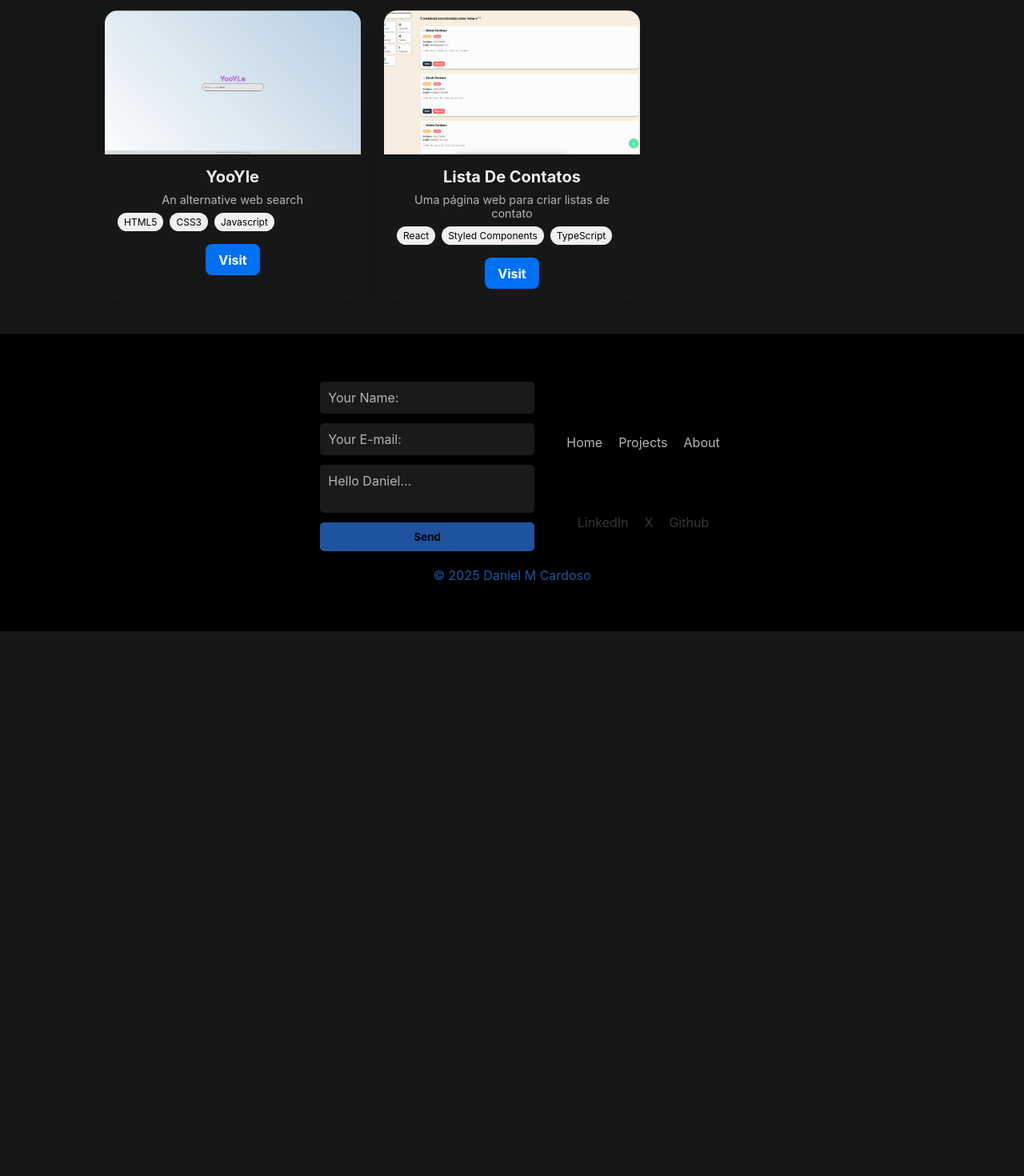
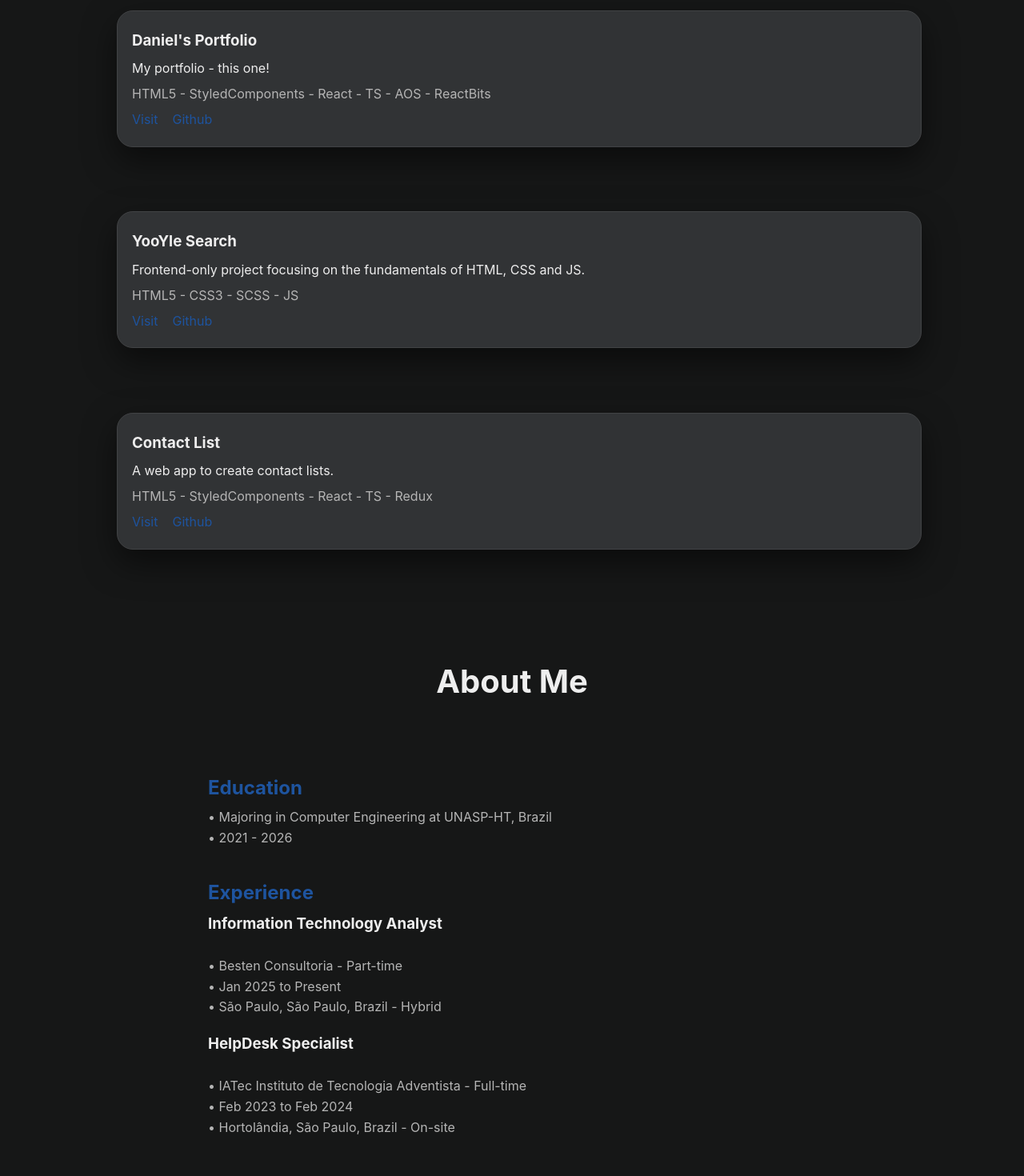
Before and after one commit to danieltwentynine/portfolio-dmc, a React (Create React App) app: page / in a window 1280 px wide. Shown: the part 1180-2650 px from the top of the page at 80% size. Before the commit the page ends 1969 px from the top, so only its background shows below. Built offline with nearby package versions, Linux system fonts and the light colour scheme; a web font is replaced by a local one.

Commit message:
Update: adding about section and adjusting projects

```diff
--- a/public/index.html
+++ b/public/index.html
@@ -2,7 +2,7 @@
 <html lang="en">
   <head>
     <meta charset="utf-8" />
-    <link rel="icon" href="%PUBLIC_URL%/icondanielAnime.png" />
+    <link rel="icon" href="%PUBLIC_URL%/danielAnime.png" />
     <meta name="viewport" content="width=device-width, initial-scale=1" />
     <meta name="theme-color" content="#000000" />
     <meta
--- a/src/App.tsx
+++ b/src/App.tsx
@@ -8,6 +8,7 @@ import "aos/dist/aos.css";
 import TargetCursor from "./components/Cursor/TargetCursor";
 import Squares from "./components/Background/Squares";
 import Footer from "./components/Footer";
+import About from "./components/About";
 AOS.init();
 
 function App() {
@@ -38,6 +39,7 @@ function App() {
         <Hero />
         <Projects />
       </Container>
+      <About/>
       <Footer/>
     </ThemeProvider>
   );
--- /dev/null
+++ b/src/components/About/index.tsx
@@ -0,0 +1,57 @@
+import { AboutContainer, AboutList, CenteredWrapper, TitleAbout } from "./styles";
+import { useEffect } from "react";
+import AOS from "aos";
+import "aos/dist/aos.css";
+
+export const initAOS = () => {
+  AOS.init({
+    duration: 1000,
+    once: true,
+  });
+};
+
+function Projects() {
+  useEffect(() => {
+    initAOS();
+  }, []);
+}
+
+function About() {
+    return (
+      <>
+        <TitleAbout data-aos="fade-up" data-aos-duration="1000">
+          About Me
+        </TitleAbout>
+        <CenteredWrapper>
+          <AboutContainer id="about">
+            <AboutList>
+              <li data-aos="fade-up" data-aos-duration="1000">
+                <h2>Education</h2>
+                <p>
+                  • Majoring in Computer Engineering at UNASP-HT, Brazil
+                  <br />• 2021 - 2026
+                </p>
+              </li>
+              <li data-aos="fade-up" data-aos-duration="1000">
+                <h2>Experience</h2>
+                <p>
+                  <h3>Information Technology Analyst</h3>
+                  <br />• Besten Consultoria - Part-time
+                  <br />• Jan 2025 to Present
+                  <br />• São Paulo, São Paulo, Brazil - Hybrid
+                </p>
+                <p>
+                  <h3>HelpDesk Specialist</h3>
+                  <br />• IATec Instituto de Tecnologia Adventista - Full-time
+                  <br />• Feb 2023 to Feb 2024
+                  <br />• Hortolândia, São Paulo, Brazil - On-site
+                </p>
+              </li>
+            </AboutList>
+          </AboutContainer>
+        </CenteredWrapper>
+      </>
+    );
+}
+
+export default About
--- /dev/null
+++ b/src/components/About/styles.ts
@@ -0,0 +1,69 @@
+import styled from "styled-components";
+import variaveis from "../../styles/variaveis";
+
+export const TitleAbout = styled.h1`
+    text-align: center;
+    font-size: 40px;
+    margin-top: 100px;
+    margin-bottom: 20px;
+    color: ${variaveis.branco}
+`
+
+export const CenteredWrapper = styled.div`
+    display: flex;
+    justify-content: center;
+    align-items: center;
+    min-height: 80vh;
+    padding: 20px;
+
+    @media (max-width: 768px) {
+        align-items: flex-start; // Avoid vertical squish on smaller screens
+        padding: 40px 20px;
+    }
+`;
+
+export const AboutContainer = styled.div`
+    width: 100%;
+    max-width: 800px;
+    text-align: left;
+    padding: 20px;
+
+    @media (max-width: 768px) {
+        padding: 10px;
+    }
+`;
+
+export const AboutList = styled.ul`
+  list-style: none;
+  padding: 0;
+  margin: 0;
+
+  li {
+    margin-bottom: 40px;
+
+    h2 {
+      margin-bottom: 10px;
+      font-size: 24px;
+      color: ${variaveis.highlightAzul};
+
+      @media (max-width: 600px) {
+        font-size: 20px;
+      }
+    }
+
+    h3 {
+      color: ${variaveis.branco};
+    }
+
+    p {
+      font-size: 16px;
+      line-height: 1.6;
+      margin-bottom: 18px;
+      color: ${variaveis.cinza};
+
+      @media (max-width: 600px) {
+        font-size: 14px;
+      }
+    }
+  }
+`;
--- a/src/components/Footer/index.tsx
+++ b/src/components/Footer/index.tsx
@@ -1,5 +1,5 @@
     import React, { useEffect } from "react";
-    import { ContactForm, FooterContainer, FooterList, Links, PageLinks } from "./styles";
+    import { ContactForm, FooterContainer, FooterList, SocialLinks, PageLinks } from "./styles";
 
     import emailjs from "emailjs-com";
 
@@ -30,10 +30,25 @@
             <FooterContainer>
                 <FooterList>
                 <li>
-                    <ContactForm>
-                        <input type="text" name="name" placeholder="Your Name: " required/>
-                        <input type="email" name="email" placeholder="Your E-mail:" required/>
-                        <textarea name="message" placeholder="Hello Daniel..." required></textarea>
+                    <ContactForm onSubmit={handleSubmit}>
+                    <input
+                        type="text"
+                        name="name"
+                        placeholder="Your Name: "
+                        required
+                    />
+                    <input
+                        type="email"
+                        name="email"
+                        placeholder="Your E-mail:"
+                        required
+                    />
+                    <textarea
+                        name="message"
+                        rows={5}
+                        placeholder="Hello Daniel..."
+                        required
+                    ></textarea>
                     <button type="submit">Send</button>
                     </ContactForm>
                 </li>
@@ -49,7 +64,7 @@
                         <a href="#about">About</a>
                     </li>
                     </PageLinks>
-                    <Links>
+                    <SocialLinks>
                     <li>
                         <a
                         href="https://www.linkedin.com/in/--dmc-dev/"
@@ -71,7 +86,7 @@
                         Github
                         </a>
                     </li>
-                    </Links>
+                    </SocialLinks>
                 </li>
                 </FooterList>
                 <p>© 2025 Daniel M Cardoso</p>
--- a/src/components/Footer/styles.ts
+++ b/src/components/Footer/styles.ts
@@ -7,6 +7,11 @@ export const FooterContainer = styled.footer`
     padding: 40px 20px;
     color: ${variaveis.highlightAzul};
     text-align: center;
+    display: flex;
+    flex-direction: column;
+    align-items: center;
+    box-shadow: 0 -4px 12px rgba(0, 0, 0, 0.5);
+    gap: 40px;
 
     p {
         padding-bottom: 20px;
@@ -18,7 +23,7 @@ export const FooterList = styled.ul`
     flex-wrap: wrap;
     justify-content: center;
     align-items: center;
-    gap: 20px;
+    gap: 40px;
     padding: 0 20px;
 
     @media (max-width: 768px) {
@@ -49,6 +54,12 @@ export const ContactForm = styled.form`
     background-color: #1a1a1a;
     color: ${variaveis.cinza};
     cursor: none;
+
+    &:focus {
+      outline: none;
+      border-color: ${variaveis.highlightAzul};
+      background-color: #222;
+    }
   }
 
   input::placeholder,
@@ -70,6 +81,12 @@ export const ContactForm = styled.form`
 
     &:hover {
       background-color: ${variaveis.highlightAzul || "#1e90ff"};
+      transform: translateY(-1px);
+      box-shadow: 0 4px 8px rgba(0, 123, 255, 0.3);
+    }
+
+    &:active {
+      transform: translateY(0);
     }
   }
 `;
@@ -87,12 +104,30 @@ export const PageLinks = styled.ul`
   }
 
   li {
-    margin-top: 40px;
+    margin-top: 20px;
     margin-bottom: 40px;
     a {
       color: ${variaveis.cinza};
       text-decoration: none;
       cursor: none;
+      &:hover {
+        color: ${variaveis.highlightAzul};
+      }
+
+      &:after {
+        content: "";
+        position: absolute;
+        bottom: -4px;
+        left: 0;
+        width: 0;
+        height: 2px;
+        background-color: ${variaveis.highlightAzul};
+        transition: width 0.3s ease;
+      }
+
+      &:hover:after {
+        width: 100%;
+      }
     }
 
     @media (max-width: 768px) {
@@ -102,7 +137,7 @@ export const PageLinks = styled.ul`
   }
 `;
 
-export const Links = styled.ul`
+export const SocialLinks = styled.ul`
   display: flex;
   justify-content: center;
   align-items: center;
@@ -115,12 +150,17 @@ export const Links = styled.ul`
   }
 
   li {
-    margin-top: 40px;
+    margin-top: 20px;
     a {
       text-decoration: none;
       color: ${variaveis.cinza};
       opacity: 0.3;
       cursor: none;
+      &:hover {
+        opacity: 1;
+        color: ${variaveis.highlightAzul};
+        transform: translateY(-2px);
+      }
     }
 
     @media (max-width: 768px) {
--- a/src/components/Projects/index.tsx
+++ b/src/components/Projects/index.tsx
@@ -1,10 +1,3 @@
-import imcImg from "../../img/imc.png";
-import githubImg from "../../img/github.png";
-import aniversarioImg from "../../img/aniversario.png";
-import calcImg from "../../img/calculadoraBasica.png";
-import tarefasImg from "../../img/tarefas.png";
-import fightImg from "../../img/fightClub.png";
-import disneyImg from "../../img/disney.png";
 import yooyleImg from "../../img/yooyle.png";
 import listaDeContatoImg from "../../img/listaDeContatos.png";
 import AOS from "aos";
@@ -13,34 +6,29 @@ import {
   Container,
   Title,
   Description,
-  Button,
-  Card,
-  Content,
-  TechList,
-  ProjectTitle,
-  ProjectDescription,
-  Image,
   CardContainer,
+  Cards,
+  CardItem,
 } from "./styles";
 // You need to import or define Image as well
 import { useEffect } from "react";
 
-const projects = [
-  {
-    image: yooyleImg,
-    title: "YooYle",
-    description: "An alternative web search",
-    tech: ["HTML5", "CSS3", "Javascript"],
-    link: "https://yooyle-search.vercel.app/",
-  },
-  {
-    image: listaDeContatoImg,
-    title: "Lista De Contatos",
-    description: "Uma página web para criar listas de contato",
-    tech: ["React", "Styled Components", "TypeScript"],
-    link: "https://lista-de-contatos-dmc.vercel.app/",
-  },
-];
+// const projects = [
+//   {
+//     image: yooyleImg,
+//     title: "YooYle",
+//     description: "An alternative web search",
+//     tech: ["HTML5", "CSS3", "Javascript"],
+//     link: "https://yooyle-search.vercel.app/",
+//   },
+//   {
+//     image: listaDeContatoImg,
+//     title: "Lista De Contatos",
+//     description: "Uma página web para criar listas de contato",
+//     tech: ["React", "Styled Components", "TypeScript"],
+//     link: "https://lista-de-contatos-dmc.vercel.app/",
+//   },
+// ];
 
 export const initAOS = () => {
   AOS.init({
@@ -64,7 +52,89 @@ function Projects() {
       </Description>
 
       <CardContainer id="projects">
-        {projects.map(({ image, title, description, tech, link }, index) => (
+        <Cards>
+          <CardItem data-aos="zoom-in-up" data-aos-duration="1000">
+            <ul>
+              <li>
+                <h3>Daniel's Portfolio</h3>
+              </li>
+              <li>
+                <p>My portfolio - this one!</p>
+              </li>
+              <li>
+                <span>
+                  HTML5 - StyledComponents - React - TS - AOS - ReactBits
+                </span>
+              </li>
+              <li>
+                <a href="https://portfolio-dmc.vercel.app/" target="_blank">
+                  Visit
+                </a>
+                <a
+                  href="https://github.com/danieltwentynine/portfolio-dmc"
+                  target="_blank"
+                >
+                  Github
+                </a>
+              </li>
+            </ul>
+          </CardItem>
+          <CardItem data-aos="zoom-in-up" data-aos-duration="1000">
+            <ul>
+              <li>
+                <h3>YooYle Search</h3>
+              </li>
+              <li>
+                <p>
+                  Frontend-only project focusing on the fundamentals of HTML,
+                  CSS and JS.
+                </p>
+              </li>
+              <li>
+                <span>HTML5 - CSS3 - SCSS - JS</span>
+              </li>
+              <li>
+                <a href="https://yooyle-search.vercel.app/" target="_blank">
+                  Visit
+                </a>
+                <a
+                  href="https://github.com/danieltwentynine/yooyle"
+                  target="_blank"
+                >
+                  Github
+                </a>
+              </li>
+            </ul>
+          </CardItem>
+          <CardItem data-aos="zoom-in-up" data-aos-duration="1000">
+            <ul>
+              <li>
+                <h3>Contact List</h3>
+              </li>
+              <li>
+                <p>A web app to create contact lists.</p>
+              </li>
+              <li>
+                <span>HTML5 - StyledComponents - React - TS - Redux</span>
+              </li>
+              <li>
+                <a
+                  href="https://lista-de-contatos-dmc.vercel.app/"
+                  target="_blank"
+                >
+                  Visit
+                </a>
+                <a
+                  href="https://github.com/danieltwentynine/lista-de-contatos-dmc"
+                  target="_blank"
+                >
+                  Github
+                </a>
+              </li>
+            </ul>
+          </CardItem>
+        </Cards>
+        {/* {projects.map(({ image, title, description, tech, link }, index) => (
           <Card key={index} data-aos="zoom-in-up" data-aos-duration="1000">
             <Image src={image} alt={`${title} preview`} />
             <Content>
@@ -80,7 +150,7 @@ function Projects() {
               </Button>
             </Content>
           </Card>
-        ))}
+        ))} */}
       </CardContainer>
     </Container>
   );
--- a/src/components/Projects/styles.ts
+++ b/src/components/Projects/styles.ts
@@ -37,86 +37,112 @@ export const Description = styled.p`
 export const CardContainer = styled.div`
   margin-top: 40px;
   margin-bottom: 40px;
-  display: grid;
-  grid-template-columns: repeat(3, 1fr);
-  column-gap: 24px;
-  row-gap: 24px;
-  justify-items: center;
+  display: block;
+`;
 
-  @media (max-width: 768px) {
-    grid-template-columns: 1fr;
+export const Cards = styled.div`
+  width: 100%;
+  gap: 40px;
+  display: flex;
+  flex-direction: column;
+`;
+
+export const CardItem = styled.div`
+  border: 1px solid rgba(65, 67, 69);
+  border-radius: 20px;
+  background-color: rgba(65, 67, 69, 0.65);
+  box-shadow: 0 16px 40px rgba(0, 0, 0, 0.5);
+  padding: 18px;
+  margin-left: 18px;
+  margin-bottom: 40px;
+  text-align: left;
+  line-height: 2;
+  transition: transform 0.3s ease;
+
+  &:hover {
+    transform: translateY(-8px);
+    transition: transform 0.3s ease;
   }
 
-  @media (min-width: 769px) and (max-width: 1024px) {
-    grid-template-columns: repeat(2, 1fr);
+  h3,
+  p {
+    color: ${variaveis.branco};
+  }
+  span {
+    color: ${variaveis.cinza};
+  }
+  a {
+    text-decoration: none;
+    color: ${variaveis.highlightAzul};
+    margin-right: 18px;
   }
 `;
 
-export const Card = styled.div`
-  background-color: ${variaveis.preto};
-  border-radius: 16px;
-  box-shadow: 0 8px 24px rgba(0, 0, 0, 0.1);
-  overflow: hidden;
-  transition: box-shadow 0.3s ease, transform 0.2s cubic-bezier(0.68, -0.55, 0.265, 1.55);
-  max-width: 320px;
-  display: flex;
-  flex-direction: column;
+// export const Card = styled.div`
+//   background-color: ${variaveis.preto};
+//   border-radius: 16px;
+//   box-shadow: 0 8px 24px rgba(0, 0, 0, 0.1);
+//   overflow: hidden;
+//   transition: box-shadow 0.3s ease, transform 0.2s cubic-bezier(0.68, -0.55, 0.265, 1.55);
+//   max-width: 320px;
+//   display: flex;
+//   flex-direction: column;
 
-  &:hover {
-    transform: translateY(-12px) scale(1.02);
-    box-shadow: 0 16px 40px rgba(0, 0, 0, 0.3);
-  }
-`;
+//   &:hover {
+//     transform: translateY(-12px) scale(1.02);
+//     box-shadow: 0 16px 40px rgba(0, 0, 0, 0.3);
+//   }
+// `;
 
-export const Image = styled.img`
-  width: 100%;
-  height: 180px;
-  object-fit: cover;
-`;
+// export const Image = styled.img`
+//   width: 100%;
+//   height: 180px;
+//   object-fit: cover;
+// `;
 
-export const Content = styled.div`
-  padding: 1rem;
-`;
+// export const Content = styled.div`
+//   padding: 1rem;
+// `;
 
-export const ProjectTitle = styled.h3`
-  margin: 0 0 0.5rem;
-  font-size: 1.25rem;
-  color: ${variaveis.branco};
-`;
+// export const ProjectTitle = styled.h3`
+//   margin: 0 0 0.5rem;
+//   font-size: 1.25rem;
+//   color: ${variaveis.branco};
+// `;
 
-export const ProjectDescription = styled.p`
-  font-size: 0.9rem;
-  color: ${variaveis.cinza};
-`;
+// export const ProjectDescription = styled.p`
+//   font-size: 0.9rem;
+//   color: ${variaveis.cinza};
+// `;
 
-export const TechList = styled.div`
-  margin-top: 0.5rem;
-  display: flex;
-  flex-wrap: wrap;
-  gap: 0.5rem;
+// export const TechList = styled.div`
+//   margin-top: 0.5rem;
+//   display: flex;
+//   flex-wrap: wrap;
+//   gap: 0.5rem;
 
-  span {
-    background: #f0f0f0;
-    padding: 0.25rem 0.5rem;
-    border-radius: 12px;
-    font-size: 0.75rem;
-  }
-`;
+//   span {
+//     background: #f0f0f0;
+//     padding: 0.25rem 0.5rem;
+//     border-radius: 12px;
+//     font-size: 0.75rem;
+//   }
+// `;
 
-export const Button = styled.a`
-  margin-top: 1rem;
-  background-color: #0070f3;
-  color: #fff;
-  padding: 0.6rem 1rem;
-  text-align: center;
-  text-decoration: none;
-  border-radius: 8px;
-  font-weight: bold;
-  display: inline-block;
-  transition: background-color 0.3s;
-  cursor: none;
+// export const Button = styled.a`
+//   margin-top: 1rem;
+//   background-color: #0070f3;
+//   color: #fff;
+//   padding: 0.6rem 1rem;
+//   text-align: center;
+//   text-decoration: none;
+//   border-radius: 8px;
+//   font-weight: bold;
+//   display: inline-block;
+//   transition: background-color 0.3s;
+//   cursor: none;
 
-  &:hover {
-    background-color: #0059c9;
-  }
-`;
+//   &:hover {
+//     background-color: #0059c9;
+//   }
+// `;
```
Lines whose indentation alone changed are shown as unchanged.
